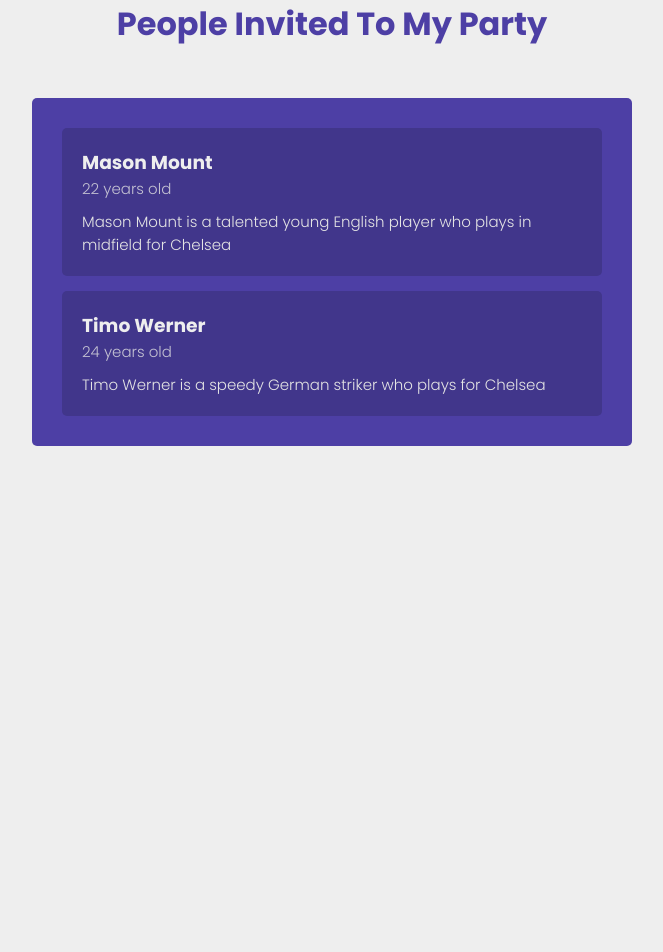
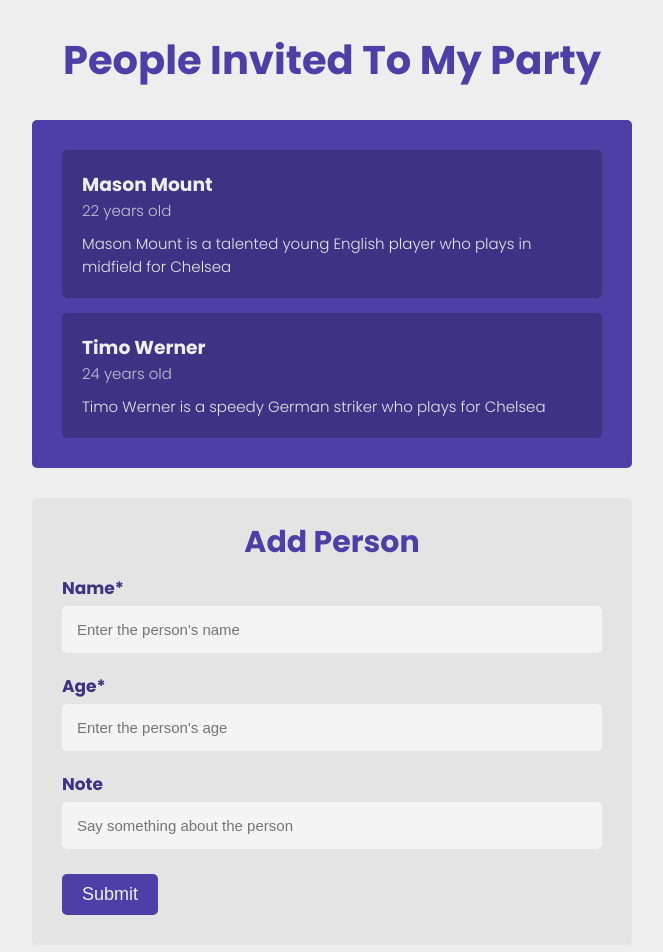
Before and after one commit to Ayon95/react-typescript-demo, a React (Create React App) app: page / in a window 1280 px wide. Shown: the top 952 px of the page, without its empty margins (308-971 px from the left). Before the commit the page ends 800 px from the top, so only its background shows below. Built offline with nearby package versions, Linux system fonts and the light colour scheme.

Commit message:
Created a Form and InputField component and added styles to them

```diff
--- a/src/App.tsx
+++ b/src/App.tsx
@@ -1,4 +1,5 @@
 import { useState } from 'react';
+import Form from './components/Form';
 import List from './components/List';
 import data from './data.js';
 
@@ -15,6 +16,7 @@
 		<div className="App">
 			<h1>People Invited To My Party</h1>
 			<List people={people} />
+			<Form />
 		</div>
 	);
 }
--- /dev/null
+++ b/src/components/Form.tsx
@@ -0,0 +1,46 @@
+import { useState } from 'react';
+import InputField from './InputField';
+
+export default function Form() {
+	const [name, setName] = useState('');
+	const [age, setAge] = useState('');
+	const [note, setNote] = useState('');
+	return (
+		<form className="form">
+			<h2 className="form__title">Add Person</h2>
+			<div className="form__inputs">
+				<InputField
+					label="Name*"
+					name="name"
+					type="text"
+					required={true}
+					value={name}
+					setValue={setName}
+					placeholder="Enter the person's name"
+				/>
+
+				<InputField
+					label="Age*"
+					name="age"
+					type="text"
+					required={true}
+					value={age}
+					setValue={setAge}
+					placeholder="Enter the person's age"
+				/>
+
+				<InputField
+					label="Note"
+					name="note"
+					type="text"
+					value={note}
+					setValue={setNote}
+					placeholder="Say something about the person"
+				/>
+			</div>
+			<button type="submit" className="btn">
+				Submit
+			</button>
+		</form>
+	);
+}
--- /dev/null
+++ b/src/components/InputField.tsx
@@ -0,0 +1,28 @@
+interface InputFieldProps {
+	label: string;
+	name: string;
+	type: 'text' | 'number' | 'email';
+	required?: boolean;
+	placeholder: string;
+	value: string;
+	setValue: React.Dispatch<React.SetStateAction<string>>;
+}
+
+export default function InputField(props: InputFieldProps) {
+	return (
+		<>
+			<label htmlFor={props.name} className="form__label">
+				{props.label}
+			</label>
+			<input
+				className="form__input-box"
+				type={props.type}
+				id={props.name}
+				value={props.value}
+				onChange={e => props.setValue(e.target.value)}
+				placeholder={props.placeholder}
+				required={props.required}
+			/>
+		</>
+	);
+}
--- a/src/components/List.tsx
+++ b/src/components/List.tsx
@@ -8,7 +8,7 @@
 	return (
 		<ul className="list">
 			{people.map(person => (
-				<li className="list__item">
+				<li className="list__item" key={person.id}>
 					<h3 className="list__item-name">{person.name}</h3>
 					<p className="list__item-age">{person.age} years old</p>
 					<p className="list__item-note">{person.note}</p>
--- a/src/index.css
+++ b/src/index.css
@@ -7,6 +7,9 @@
 }
 
 :root {
+	--color-primary: rgb(77, 63, 165);
+	--color-primary-dark: rgb(62, 50, 133);
+	--color-primary-light: rgb(91, 75, 196);
 	--border-radius: 5px;
 }
 
@@ -19,26 +22,50 @@
 	font-size: 1.6rem;
 	font-family: 'Poppins', sans-serif;
 	background-color: #eee;
+	padding-bottom: 4rem;
 }
 
 h1 {
-	color: rgb(77, 63, 165);
 	text-align: center;
-	margin-bottom: 5rem;
+	margin: 3rem 0;
+	font-size: 4rem;
+	color: var(--color-primary);
 }
+
+h2 {
+	color: var(--color-primary);
+	font-size: 3rem;
+}
+
+.btn {
+	border: none;
+	font-size: 1.8rem;
+	padding: 1rem 2rem;
+	border-radius: var(--border-radius);
+	background-color: var(--color-primary);
+	color: #eee;
+	cursor: pointer;
+	transition: background-color 0.3s;
+}
+
+.btn:hover {
+	background-color: var(--color-primary-light);
+}
+
+/* List */
 
 .list {
 	border-radius: var(--border-radius);
 	list-style: none;
-	background-color: rgb(77, 63, 165);
+	background-color: var(--color-primary);
 	width: 90%;
 	max-width: 60rem;
-	margin: 0 auto;
+	margin: 0 auto 3rem auto;
 	padding: 3rem;
 }
 
 .list__item {
-	background-color: rgb(65, 54, 139);
+	background-color: var(--color-primary-dark);
 	border-radius: var(--border-radius);
 	padding: 2rem;
 }
@@ -62,3 +89,46 @@
 .list__item:not(:last-child) {
 	margin-bottom: 1.5rem;
 }
+
+/* Form */
+
+.form {
+	border-radius: var(--border-radius);
+	background-color: rgb(228, 228, 228);
+	width: 90%;
+	max-width: 60rem;
+	margin: 0 auto;
+	padding: 2.2rem 3rem 3rem 3rem;
+}
+
+.form__title {
+	text-align: center;
+	margin-bottom: 1rem;
+}
+
+.form__inputs {
+	display: flex;
+	flex-direction: column;
+	margin-bottom: 0.5rem;
+}
+
+.form__label {
+	color: var(--color-primary-dark);
+	font-weight: 700;
+	font-size: 1.7rem;
+	margin-bottom: 0.5rem;
+}
+
+.form__input-box {
+	padding: 1.5rem;
+	border: none;
+	border-radius: var(--border-radius);
+	background-color: hsl(0, 3%, 96%);
+	outline: none;
+	margin-bottom: 2rem;
+	font-size: 1.5rem;
+}
+
+.form__input-box:focus {
+	box-shadow: 0 0 0 1px inset rgb(62, 50, 133);
+}
```
